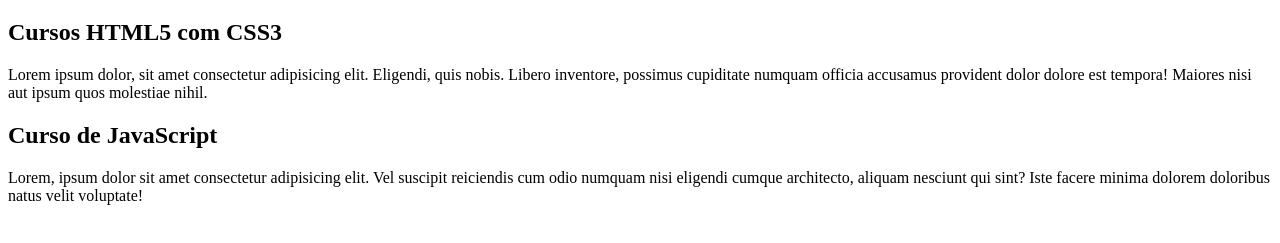
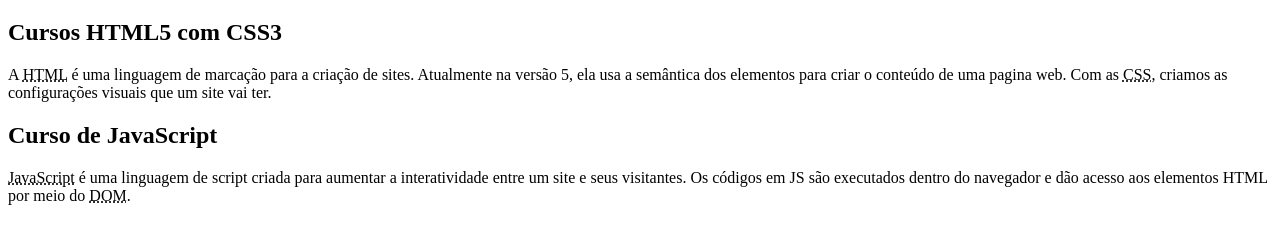
Before and after one commit to l-ucasmiguel/projeto-site, a plain HTML site: page index.html in a window 1280 px wide. Shown: the part 61-304 px from the top of the page. Drawn offline with Linux system fonts and the light colour scheme.

Commit message:
update conteudo

```diff
--- a/index.html
+++ b/index.html
@@ -13,11 +13,11 @@
         </header>
         <article>
             <h2>Cursos HTML5  com CSS3</h2>
-            <p>Lorem ipsum dolor, sit amet consectetur adipisicing elit. Eligendi, quis nobis. Libero inventore, possimus cupiditate numquam officia accusamus provident dolor dolore est tempora! Maiores nisi aut ipsum quos molestiae nihil.</p>
+            <p>A <abbr title="HyperText Markup Language">HTML</abbr> é uma linguagem de marcação para a criação de sites. Atualmente na versão 5, ela usa a semântica dos elementos para criar o conteúdo de uma pagina web. Com as <abbr title="Cascading Style Sheets">CSS</abbr>, criamos as configurações visuais que um site vai ter.</p>
         </article>
         <article>
             <h2>Curso de JavaScript</h2>
-            <p>Lorem, ipsum dolor sit amet consectetur adipisicing elit. Vel suscipit reiciendis cum odio numquam nisi eligendi cumque architecto, aliquam nesciunt qui sint? Iste facere minima dolorem doloribus natus velit voluptate!</p>
+            <p><abbr title="JavaScript">JavaScript</abbr> é uma linguagem de script criada para aumentar a interatividade entre um site e seus visitantes. Os códigos em JS são executados dentro do navegador e dão acesso aos elementos HTML por meio do <abbr title="Document Object Model">DOM</abbr>.</p>
         </article>
     </main>
 </body>
```
